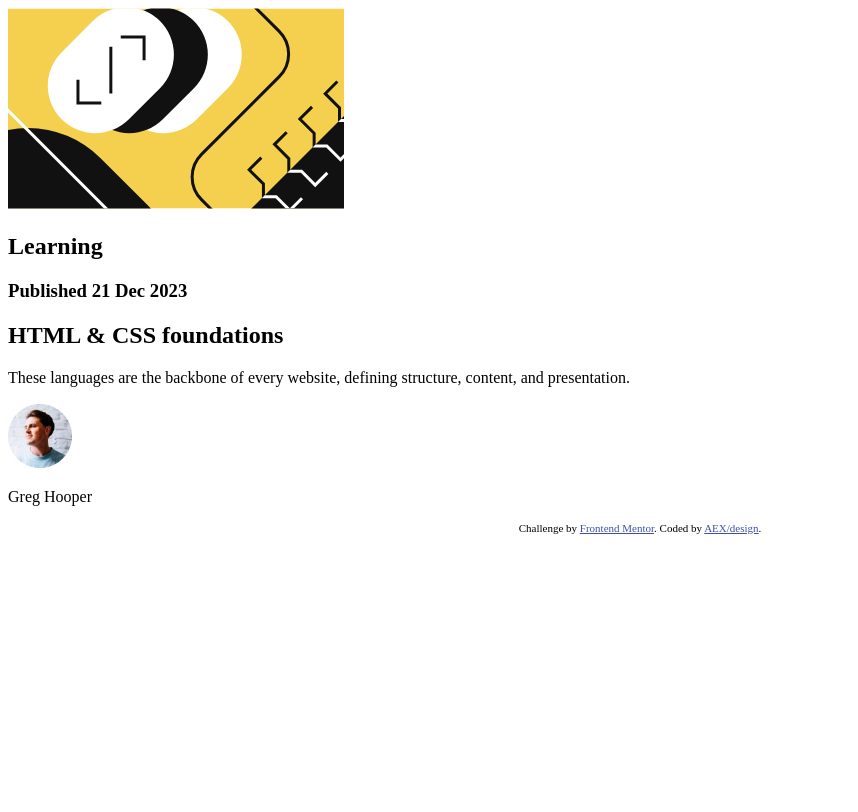
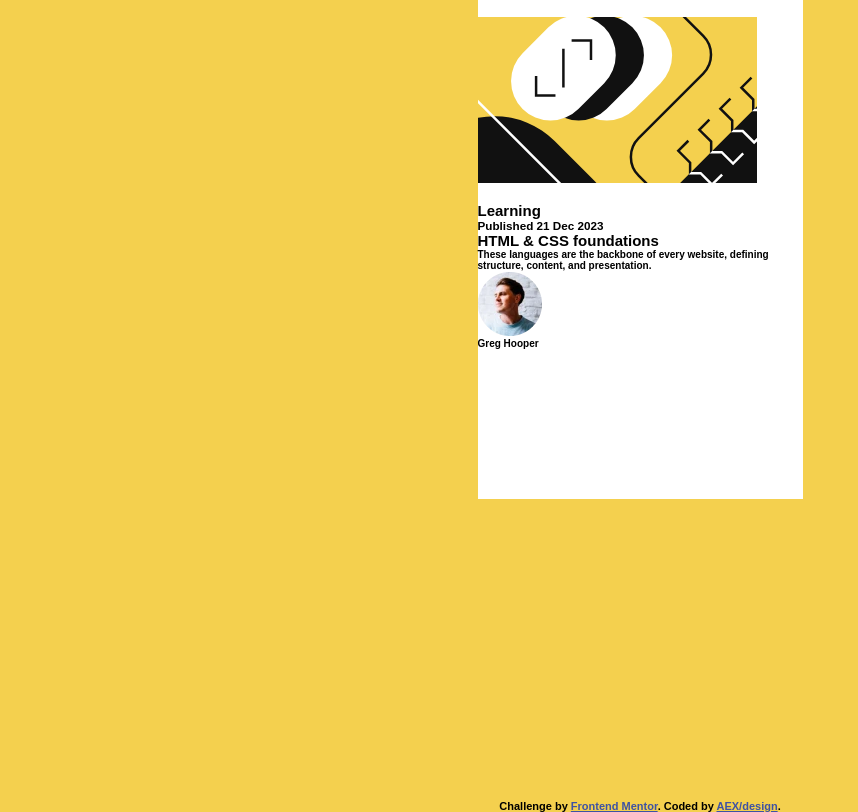
Before and after one commit to AEXdes/learning, a plain HTML site: page challenges/frontendMentor/newbie/blog-preview-card/index.html in a window 1280 px wide. Shown: the whole page, without its empty margins (0-858 px from the left). Drawn offline with Linux system fonts and the light colour scheme.

Commit message:
Setting CSS file and some style

```diff
--- a/challenges/frontendMentor/newbie/blog-preview-card/index.html
+++ b/challenges/frontendMentor/newbie/blog-preview-card/index.html
@@ -25,10 +25,13 @@
         <div id="card">
           <!-- Illustration -->
           <img
+            id="illustration"
             src="./assets/images/illustration-article.svg"
             alt="illustration"
           />
-          <h2>Learning</h2>
+          <div>
+            <h2>Learning</h2>
+          </div>
           <h3>Published 21 Dec 2023</h3>
           <h1>HTML & CSS foundations</h1>
           <p>
--- a/challenges/frontendMentor/newbie/blog-preview-card/style.css
+++ b/challenges/frontendMentor/newbie/blog-preview-card/style.css
@@ -1,5 +1,50 @@
+@font-face {
+  font-family: "Figtree", sans-serif;
+  src: url(./assets/fonts/Figtree-VariableFont_wght.ttf);
+}
+
+/* Global settings */
+* {
+  box-sizing: border-box;
+  margin: 0;
+  padding: 0;
+}
+
+html {
+  font-size: 62.5%;
+}
+
+body {
+  font-family: "Figtree", sans-serif;
+  font-weight: 600;
+  background-color: hsl(47, 88%, 63%);
+}
+
+#card-container {
+  height: 100vh;
+  display: flex;
+  justify-content: center;
+}
+
+#card{
+  width: 32.5rem;
+  height: 49.9rem;
+  background-color: white;
+}
+
+#illustration {
+  width: 27.9rem;
+  height: 20rem;
+}
+
+h2 {
+  font-weight: 800;
+}
+
+/* Footer */
+
 .attribution {
-  font-size: 11px;
+  font-size: 1.1rem;
   text-align: center;
 }
 .attribution a {
```
